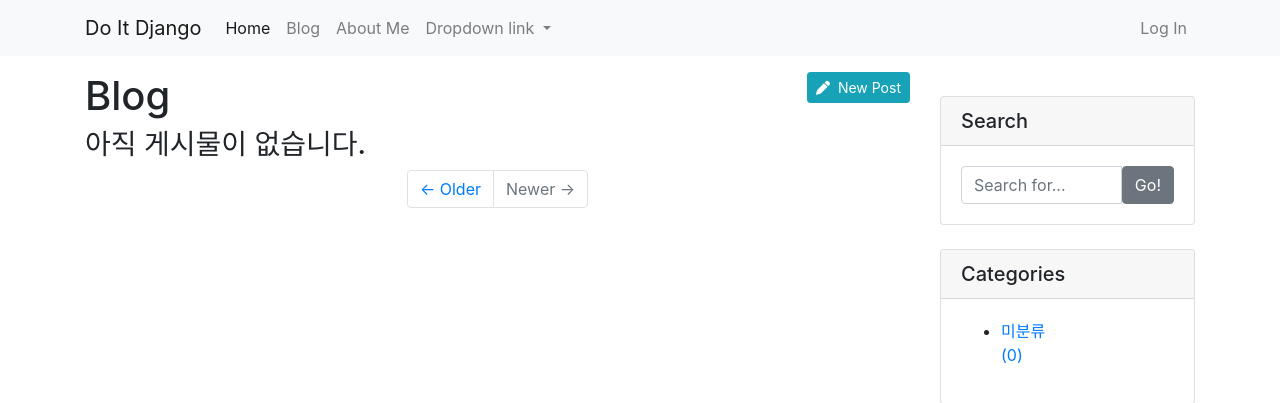
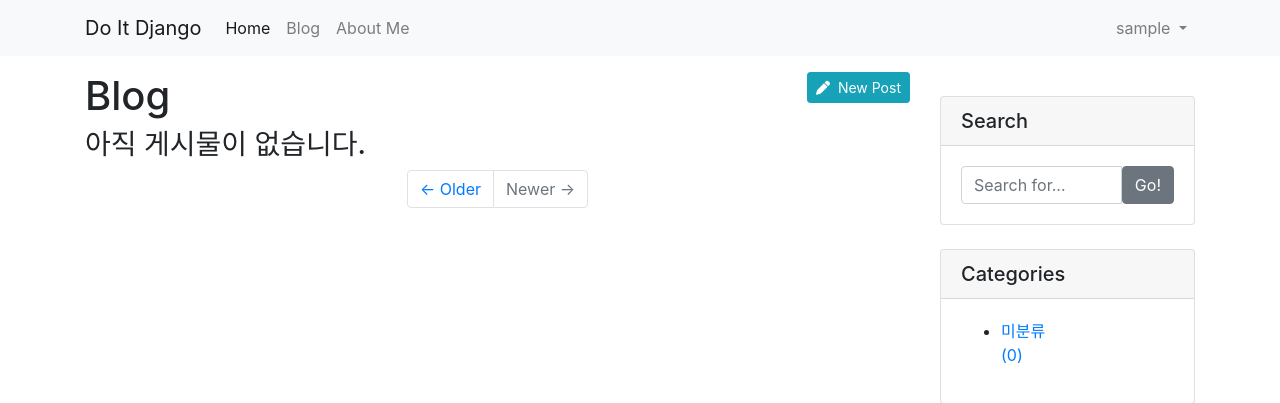
Before and after one commit to leeAmaan/do_it_django_a_to_z, a Django app: page /blog/ in a window 1280 px wide. Shown: the top 403 px of the page. Run offline with Django 3.2, Linux system fonts and the light colour scheme; the visitor is signed in with stand-in values (Sample User, id 1); data that the repository does not hold is empty; parts of the project's set-up code (start-up, migrations or seed data) failed here and were passed over; some libraries are stand-ins or nearby versions.

Commit message:
구글 로그인 기능 추가하기

```diff
--- a/blog/templates/blog/navbar.html
+++ b/blog/templates/blog/navbar.html
@@ -10,6 +10,9 @@
 
 
 <body>
+{% load socialaccount %}
+
+
 <nav class="navbar navbar-expand-lg navbar-light bg-light">
     <div class="container">
         <a class="navbar-brand" href="/">Do It Django</a>
@@ -28,22 +31,23 @@
                 <li class="nav-item">
                     <a class="nav-link" href="/about_me/">About Me</a>
                 </li>
+
+            </ul>
+            <ul class="navbar-nav ml-auto">
+                {% if user.is_authenticated %}
                 <li class="nav-item dropdown">
-                    <a class="nav-link dropdown-toggle" href="#" id="navbarDropdownMenuLink" role="button"
-                       data-toggle="dropdown" aria-haspopup="true" aria-expanded="false">
-                        Dropdown link
+                    <a class="nav-link dropdown-toggle" href="#" id="navbarDropdownMenuLink" role="button" data-toggle="dropdown" aria-haspopup="true" aria-expanded="false">
+                        {{ user.username }}
                     </a>
                     <div class="dropdown-menu" aria-labelledby="navbarDropdownMenuLink">
-                        <a class="dropdown-item" href="#">Action</a>
-                        <a class="dropdown-item" href="#">Another action</a>
-                        <a class="dropdown-item" href="#">Something else here</a>
+                        <a class="dropdown-item" href="/accounts/logout/">Log Out</a>
                     </div>
                 </li>
-            </ul>
-            <ul class="navbar-nav ml-auto">
+                {% else %}
                 <li class="nav-item">
                     <a class="nav-link" href="#" data-toggle="modal" data-target="#loginModal">Log In</a>
                 </li>
+                {% endif %}
             </ul>
         </div>
     </div>
@@ -63,11 +67,11 @@
             <div class="modal-body">
                 <div class="row">
                     <div class="col-md-6">
-                        <button type="button" class="btn btn-outline-dark btn-block btn-sm "><i class="fab fa-google"></i>&nbsp&nbsp Log in with Google</button>
-                        <button type="button" class="btn btn-outline-dark btn-block btn-sm "><i class="far fa-envelope"></i>&nbsp&nbsp Log in with E-mail</button>
+                        <a role="button" class="btn btn-outline-dark btn-block btn-sm" href="{% provider_login_url 'google' %}"><i class="fab fa-google"></i>&nbsp&nbsp Log in with Google</a>
+                        <a role="button" class="btn btn-outline-dark btn-block btn-sm" href="/accounts/login/"><i class="far fa-envelope"></i>&nbsp&nbsp Log in with Username</a>
                     </div>
                     <div class="col-md-6">
-                        <button type="button" class="btn btn-outline-dark btn-block btn-sm"><i class="far fa-envelope"></i>&nbsp&nbsp Sign Up with E-mail</button>
+                        <a role="button" class="btn btn-outline-dark btn-block btn-sm" href="/accounts/signup/"><i class="far fa-envelope"></i>&nbsp&nbsp Sign Up with E-mail</a>
                     </div>
                 </div>
             </div>
--- a/do_it_django_prj/urls.py
+++ b/do_it_django_prj/urls.py
@@ -22,7 +22,7 @@ urlpatterns = [
     path('blog/', include('blog.urls')),
     path('admin/', admin.site.urls),
     path('markdownx/', include('markdownx.urls')),
-    path('accounts/', include('single_pages.urls')),
+    path('accounts/', include('allauth.urls')),
     path('', include('single_pages.urls')),
 ]
 
```
Also changed, not shown: do_it_django_prj/settings.py (+17 -0 lines).
